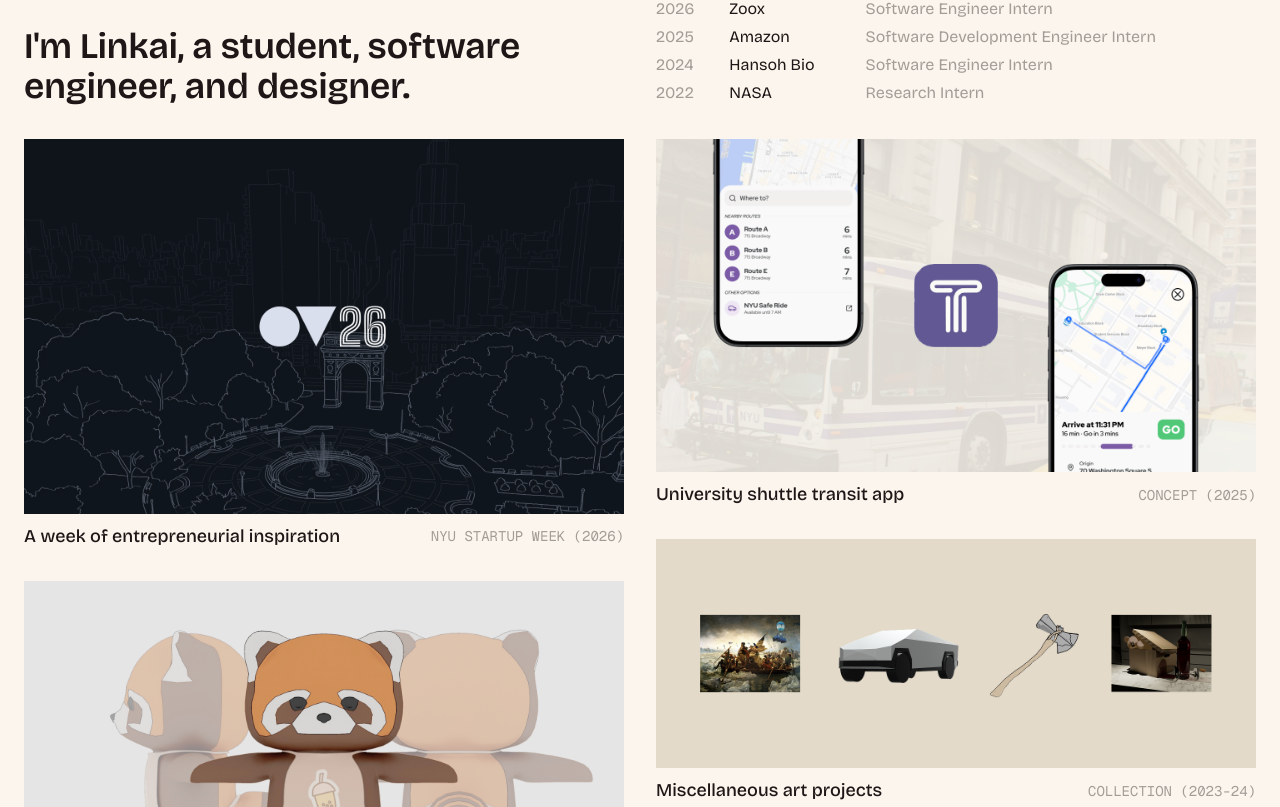
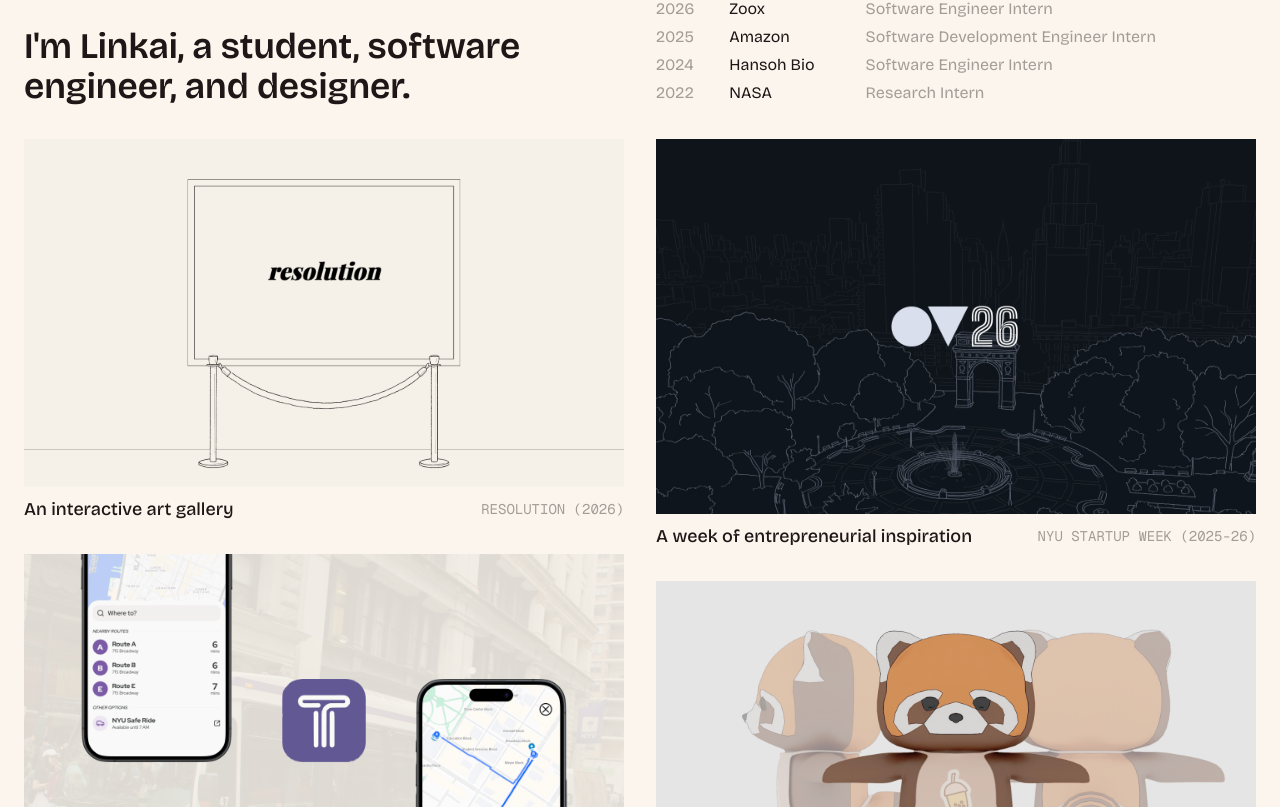
Before and after one commit to linkai101/site, a Next.js app: page / in a window 1280 px wide. Shown: the part 1653-2460 px from the top of the page. Built offline with nearby package versions, Linux system fonts and the light colour scheme; a web font is replaced by a local one.

Commit message:
content: add resolution

```diff
--- a/components/landing/portfolio/index.tsx
+++ b/components/landing/portfolio/index.tsx
@@ -9,10 +9,18 @@ const experiences = [
 
 const projects = [
   {
+    src: "/assets/thumbnails/resolution.png",
+    alt: "A preview of the Resolution web app",
+    title: "An interactive art gallery",
+    label: "Resolution (2026)",
+    url: "https://resolution.linkai.dev",
+    urlIsExternal: true,
+  },
+  {
     src: "/assets/thumbnails/nyustartupweek26.png",
     alt: "A preview of NYU Startup Week 2026's website design",
     title: "A week of entrepreneurial inspiration",
-    label: "NYU Startup Week (2026)",
+    label: "NYU Startup Week (2025-26)",
     url: "https://nyusw.com",
     urlIsExternal: true,
   },
```
Also changed, not shown: public/assets/thumbnails/resolution.png (added).
